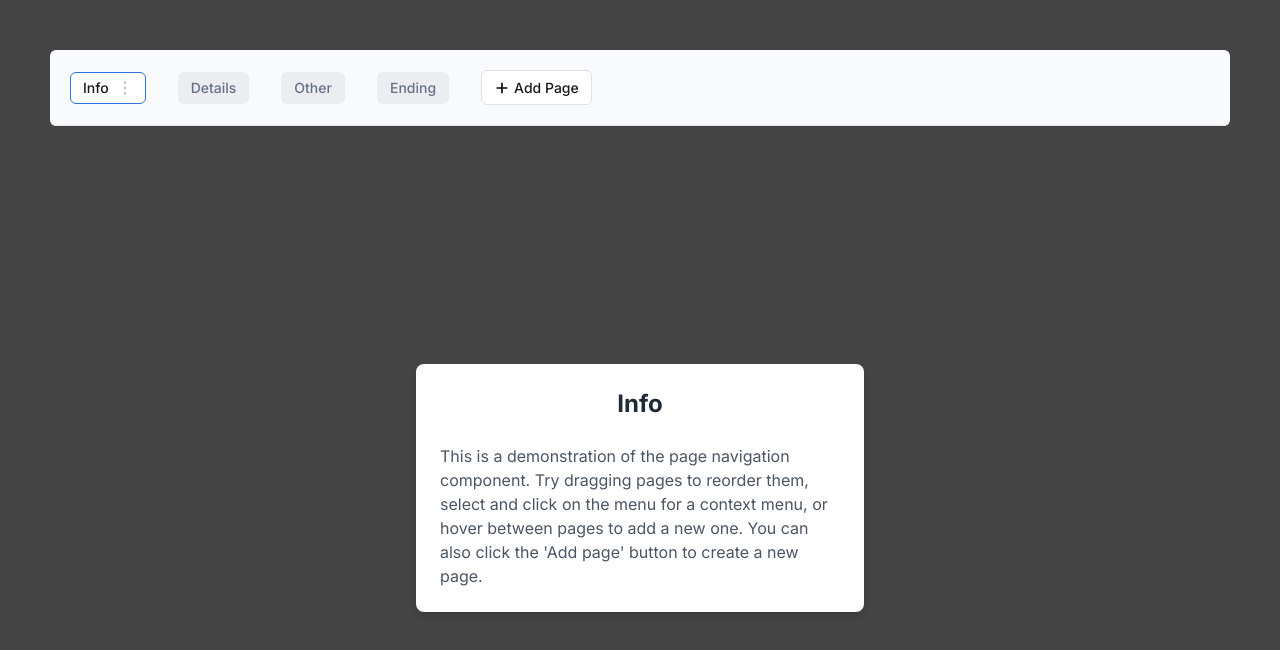
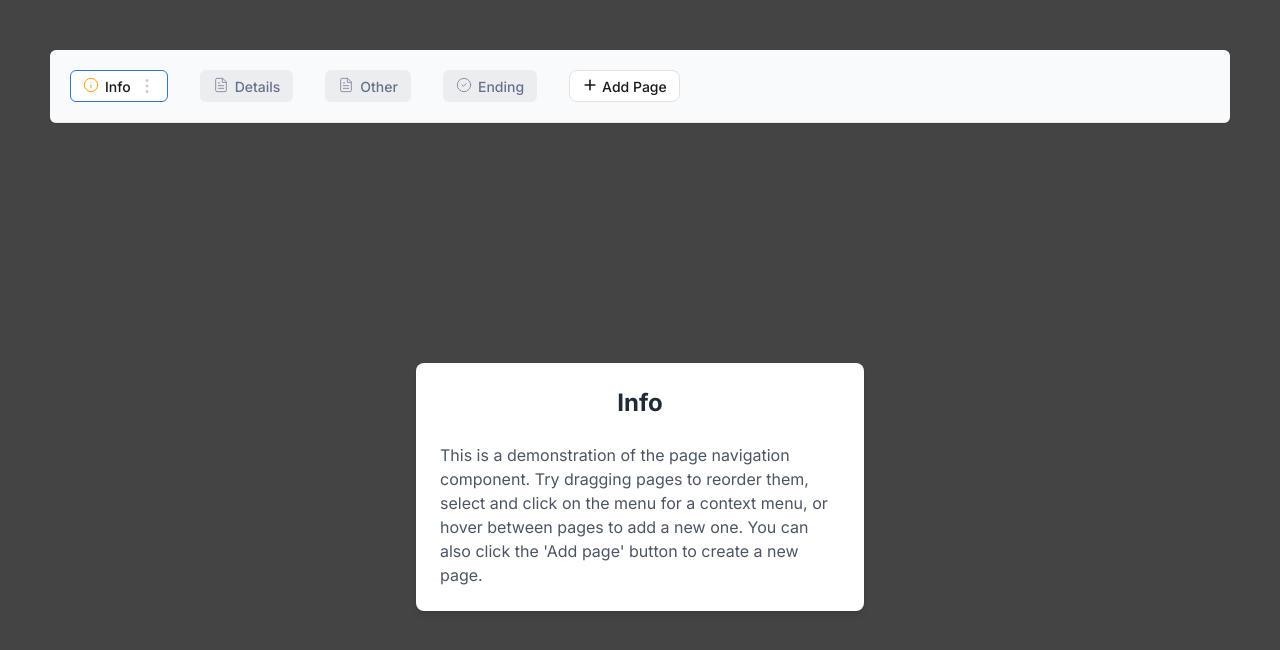
Before and after one commit to lukemadden/Fillout-Frontend-Take-home, a Next.js app: page / in a window 1280 px wide. Shown: the top 650 px of the page. Built offline with nearby package versions, Linux system fonts and the light colour scheme.

Commit message:
improve add icon

```diff
--- a/src/components/PageNavigation.tsx
+++ b/src/components/PageNavigation.tsx
@@ -33,7 +33,7 @@ const ContextMenu = ({
 		<>
 			<div className="fixed inset-0 z-40" onClick={onClose} />
 			<div
-				className="fixed z-50 bg-white rounded-md shadow-lg py-2 w-[240px] text-sm"
+				className="fixed z-50 bg-white rounded-lg shadow-lg py-2 w-[240px] text-sm"
 				style={{ left: `${x}px`, top: `${y}px` }}
 			>
 				<div className="px-4 py-1">
@@ -287,11 +287,11 @@ export default function PageNavigation({
 										onDrop={(e) => handleDrop(e)}
 									>
 										<div
-											className={`group relative h-[32px] w-auto px-3 flex items-center justify-center rounded-md cursor-pointer select-none text-[14px] font-medium
+											className={`group relative h-[32px] w-auto px-3 flex items-center justify-center rounded-md cursor-pointer select-none font-medium box-border
                       ${
 												activePageId === page.id
-													? "bg-[#FFFFFF] text-[#1A1A1A] border border-[#2F72E2]"
-													: "bg-[#9DA4B2] bg-opacity-15 text-[#677289] hover:bg-opacity-35 border border-transparent"
+													? "bg-[#FFFFFF] text-[#1A1A1A] border border-[#2F72E2] text-[14px]"
+													: "bg-[#9DA4B2] bg-opacity-15 text-[#677289] hover:bg-opacity-35 border border-transparent text-[14px]"
 											} ${draggedItem === index ? "opacity-50" : ""}`}
 											onClick={() => onPageSelect(page.id)}
 											onContextMenu={(e) => handleContextMenu(e, page.id)}
@@ -300,7 +300,80 @@ export default function PageNavigation({
 											onDragEnd={(e) => handleDragEnd(e)}
 										>
 											<div className="flex flex-row items-center">
-												{renderIcon(page.icon, activePageId === page.id)}
+												{/* Use direct SVG rendering for each icon type */}
+												{page.icon === "/icons/circle-info.svg" && (
+													<svg
+														xmlns="http://www.w3.org/2000/svg"
+														viewBox="0 0 24 24"
+														fill="none"
+														stroke={
+															activePageId === page.id ? "#F59D0E" : "#8C93A1"
+														}
+														strokeWidth="1.5"
+														strokeLinecap="round"
+														strokeLinejoin="round"
+														className="w-4 h-4 mr-[6px]"
+														style={{
+															position: "relative",
+															top: "-1px",
+															verticalAlign: "middle",
+														}}
+													>
+														<circle cx="12" cy="12" r="10" />
+														<line x1="12" y1="16" x2="12" y2="12" />
+														<line x1="12" y1="8" x2="12.01" y2="8" />
+													</svg>
+												)}
+
+												{page.icon === "/icons/file-text.svg" && (
+													<svg
+														xmlns="http://www.w3.org/2000/svg"
+														viewBox="0 0 24 24"
+														fill="none"
+														stroke={
+															activePageId === page.id ? "#F59D0E" : "#8C93A1"
+														}
+														strokeWidth="1.5"
+														strokeLinecap="round"
+														strokeLinejoin="round"
+														className="w-4 h-4 mr-[6px]"
+														style={{
+															position: "relative",
+															top: "-1px",
+															verticalAlign: "middle",
+														}}
+													>
+														<path d="M14 2H6a2 2 0 0 0-2 2v16a2 2 0 0 0 2 2h12a2 2 0 0 0 2-2V8z" />
+														<polyline points="14 2 14 8 20 8" />
+														<line x1="16" y1="13" x2="8" y2="13" />
+														<line x1="16" y1="17" x2="8" y2="17" />
+														<polyline points="10 9 9 9 8 9" />
+													</svg>
+												)}
+
+												{page.icon === "/icons/circle-check.svg" && (
+													<svg
+														xmlns="http://www.w3.org/2000/svg"
+														viewBox="0 0 24 24"
+														fill="none"
+														stroke={
+															activePageId === page.id ? "#F59D0E" : "#8C93A1"
+														}
+														strokeWidth="1.5"
+														strokeLinecap="round"
+														strokeLinejoin="round"
+														className="w-4 h-4 mr-[6px]"
+														style={{
+															position: "relative",
+															top: "-1px",
+															verticalAlign: "middle",
+														}}
+													>
+														<circle cx="12" cy="12" r="10" />
+														<path d="M9 12l2 2 4-4" />
+													</svg>
+												)}
+
 												<span>{page.title}</span>
 
 												{/* Show dot-menu icon only when the page is selected */}
@@ -319,7 +392,7 @@ export default function PageNavigation({
 										</div>
 										<div className="relative mx-1 ml-[8px] flex items-center justify-center">
 											<button
-												className="opacity-0 hover:opacity-100 transition-opacity duration-200 w-4 h-4 flex items-center justify-center rounded-full bg-gray-100 hover:bg-gray-200 text-gray-500"
+												className="opacity-0 hover:opacity-100 transition-opacity duration-200 w-4 h-4 flex items-center justify-center rounded-full text-gray-500"
 												onClick={() => handleAddPage(index)}
 											>
 												<img
@@ -368,7 +441,7 @@ export default function PageNavigation({
 									}}
 								>
 									<button
-										className="px-3 py-1.5 rounded-md bg-[#FFFFFF] text-[#1A1A1A] hover:bg-[#9DA4B2] hover:bg-opacity-35 transition-colors text-[14px] font-medium flex items-center gap-1 border border-[#E1E1E1]"
+										className="h-[32px] px-3 flex items-center justify-center rounded-lg bg-[#FFFFFF] text-[#1A1A1A] hover:bg-[#9DA4B2] hover:bg-opacity-35 transition-colors font-medium gap-1 border border-[#E1E1E1] text-[14px]"
 										onClick={() => handleAddPage(pages.length - 1)}
 									>
 										<img
@@ -376,10 +449,12 @@ export default function PageNavigation({
 											alt=""
 											className="w-4 h-4"
 											style={{
-												filter: "brightness(0) saturate(100%)",
+												position: "relative",
+												top: "-1px",
+												verticalAlign: "middle",
 											}}
 										/>
-										<span>Add Page</span>
+										<span className="inline-block">Add Page</span>
 									</button>
 
 									{dragOverItem === pages.length && (
```
